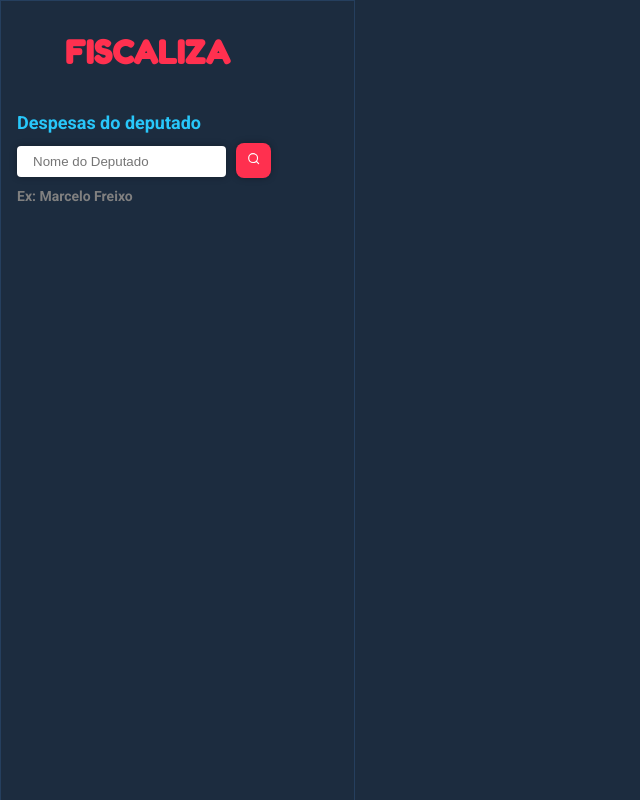
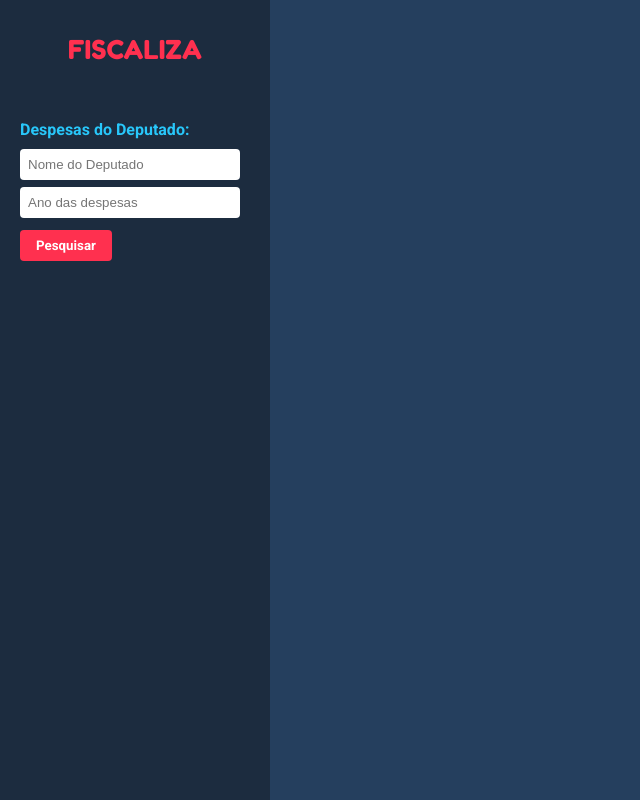
Before and after one commit to arrudacaio/fiscaliza, a React (Create React App) app: page /Despesas in a window 1280 px wide. Shown: the top 800 px of the page, without its empty margins (0-640 px from the left). Built offline with nearby package versions, Linux system fonts and the light colour scheme.

Commit message:
add new features

```diff
--- a/public/index.html
+++ b/public/index.html
@@ -7,7 +7,7 @@
     <link href="https://fonts.googleapis.com/css2?family=Roboto:wght@400;700&display=swap" rel="stylesheet">
     <title>FISCALIZA</title>
   </head>
-  <body>
+  <body >
     <div id="root"></div>
 
   </body>
--- a/src/App.js
+++ b/src/App.js
@@ -1,6 +1,6 @@
 import React from 'react';
 import Routes from './routes';
-import './global.css';
+
 
 
 export default function App(){
--- a/src/components/Box/styles.css
+++ b/src/components/Box/styles.css
@@ -3,9 +3,9 @@ div.box {
   background: #253F5E;
   height: 200px;
   width: 315px;
-  padding: 16px 24px;
+  padding: 24px;
   border-radius: 8px;
-  margin-right: 40px;
+  margin-right: 30px;
 
 }
 
@@ -13,7 +13,7 @@ div.box {
   color: #FFF;
   font-family: 'Roboto', sans-serif;
   font-weight: bold;
-  margin-bottom: 15px;
+  margin-bottom: 28px;
   font-size: 1.5em;
 }
 
@@ -31,6 +31,8 @@ div.box {
   border: none;
   padding: 8px 16px;
   font-weight: bold;
+  font-family: 'Roboto', sans-serif;
+
   cursor: pointer;
 
 }
--- a/src/components/Model/index.js
+++ b/src/components/Model/index.js
@@ -12,6 +12,7 @@ export default function Model(props){
       <form>
         <h2>{props.title}</h2>
         <input type="text"  placeholder="Nome do Deputado"/>
+        <input type="text"  placeholder="Ano das despesas"/>
         <button type="button"><FiSearch /></button>
         <h3>Ex: Marcelo Freixo</h3>
       </form>
--- a/src/components/Model/styles.css
+++ b/src/components/Model/styles.css
@@ -47,7 +47,6 @@ form button{
   height: 35px;
   width: 35px;
   border-radius: 8px;
-  margin-left: 10px ;
   box-shadow: 0 0 7px rgba(0, 0, 0, 0.3);
   color: #FFF;
 }
--- a/src/global.css
+++ /dev/null
@@ -1,13 +0,0 @@
-* {
-  padding: 0;
-  margin: 0;
-  box-sizing: border-box;
-}
-
-body {
-  background: #1C2C3F;
-}
-
-a {
-  text-decoration: none;
-}
--- a/src/pages/Despesas/index.js
+++ b/src/pages/Despesas/index.js
@@ -1,10 +1,24 @@
 import React from 'react';
 import './styles.css';
-import Model from '../../components/Model/index';
+///import Model from '../../components/Model/index';
 
 export default function Despesas(){
   return(
-    <Model title="Despesas do deputado" />
+    //<Model title="Despesas do deputado" />
+    <>
+      <div className="sidebar">
+        <header>FISCALIZA</header>
+        <form>
+          <h3>Despesas do Deputado:</h3>
+          <input type="text" placeholder="Nome do Deputado"  />
+          <input type="text" placeholder="Ano das despesas"  />
+          <button type="submit">Pesquisar</button>
+        </form>
+      </div>
+      <div class="content">
+        <p>OIIIIII</p>
+      </div>
+    </>
 
   );
 }
--- a/src/pages/Despesas/styles.css
+++ b/src/pages/Despesas/styles.css
@@ -0,0 +1,60 @@
+* {
+    padding: 0;
+    margin: 0;
+    box-sizing: border-box;
+}
+
+body {
+  background: #253F5E;
+
+}
+
+.sidebar {
+    position: fixed;
+    left: 0;
+    width: 270px;
+    height: 100%;
+    background: #1C2C3F;
+
+}
+
+.sidebar header {
+    text-align: center;
+    font-family: 'Fredoka One', cursive, sans-serif;
+    color: #FF304F;
+    font-size: 26px;
+    line-height: 100px;
+}
+
+.sidebar h3{
+    font-size: 1rem;
+    color: #28C7FA;
+    font-family: 'Roboto', sans-serif;
+    margin-bottom: 10px;
+}
+
+.sidebar form {
+    margin: 20px;
+}
+
+.sidebar form input {
+    display: flex;
+    padding: 8px;
+    margin-bottom: 7px;
+    border-radius: 4px;
+    border: none;
+    width: 220px;
+}
+
+.sidebar form button {
+    background: #FF304F;
+    color: #FFF;
+    border-radius: 4px;
+    border: none;
+    padding: 8px 16px;
+    font-weight: bold;
+    font-family: 'Roboto', sans-serif;
+    margin-top: 5px;
+    cursor: pointer;
+
+}
--- a/src/pages/Main/styles.css
+++ b/src/pages/Main/styles.css
@@ -1,8 +1,20 @@
+* {
+  padding: 0;
+  margin: 0;
+  box-sizing: border-box;
+}
 
+body {
+  background: #1C2C3F;
+}
+
+a {
+  text-decoration: none;
+}
 
 
 .logo h1 {
-  font-family: 'Fredoka One', cursive;
+  font-family: 'Fredoka One', cursive, sans-serif;
   color: #FF304F;
   font-size: 3rem;
 }
```
Also changed, not shown: 1 other file (tests, documents, lock files or other folders).
